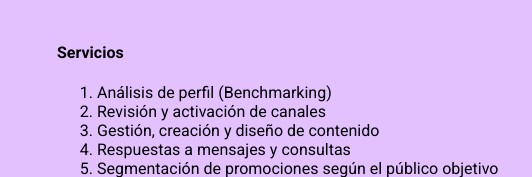
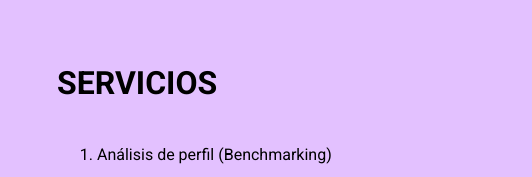
Before and after one commit to emirevec/ed-html-integrador, a plain HTML site: page index.html in a window 1280 px wide. Shown: the part 599-776 px from the top of the page, 605-1137 px from the left. Drawn offline with Linux system fonts and the light colour scheme; a web font is replaced by a local one.

Commit message:
styles(web): agregar estilos servicios

```diff
--- a/styles/styles.css
+++ b/styles/styles.css
@@ -91,6 +91,18 @@ nav div a {
 
 /*<Main>*/
 
+/*Servicios*/
+
+#servicios h4{
+    font-size: 24pt;
+    font-weight: bold;
+    text-transform: uppercase;
+}
+
+#servicios li{
+    margin-bottom: 1rem;
+}
+
 /*Form*/
 form {
     padding-left: 2.5rem;
```
